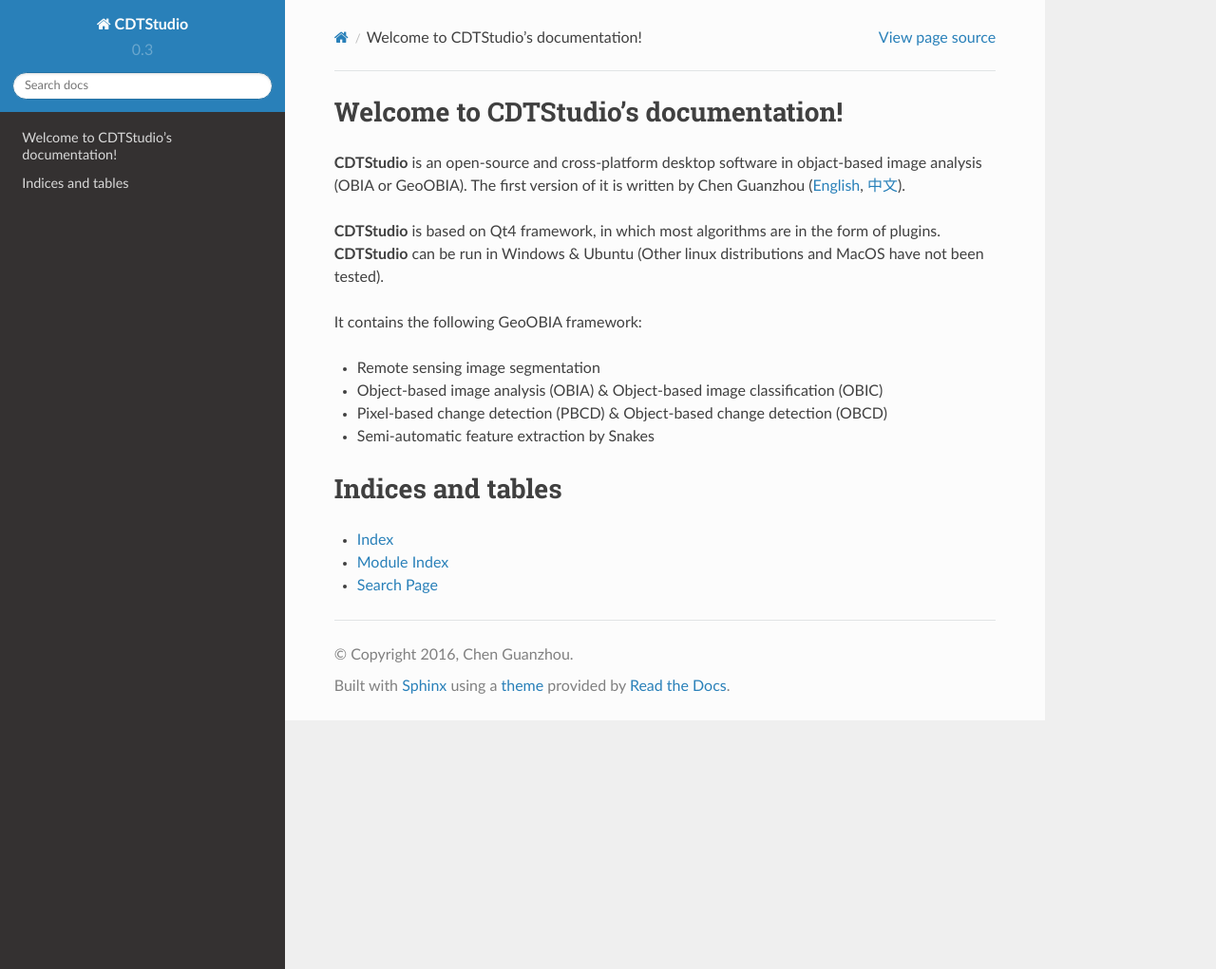
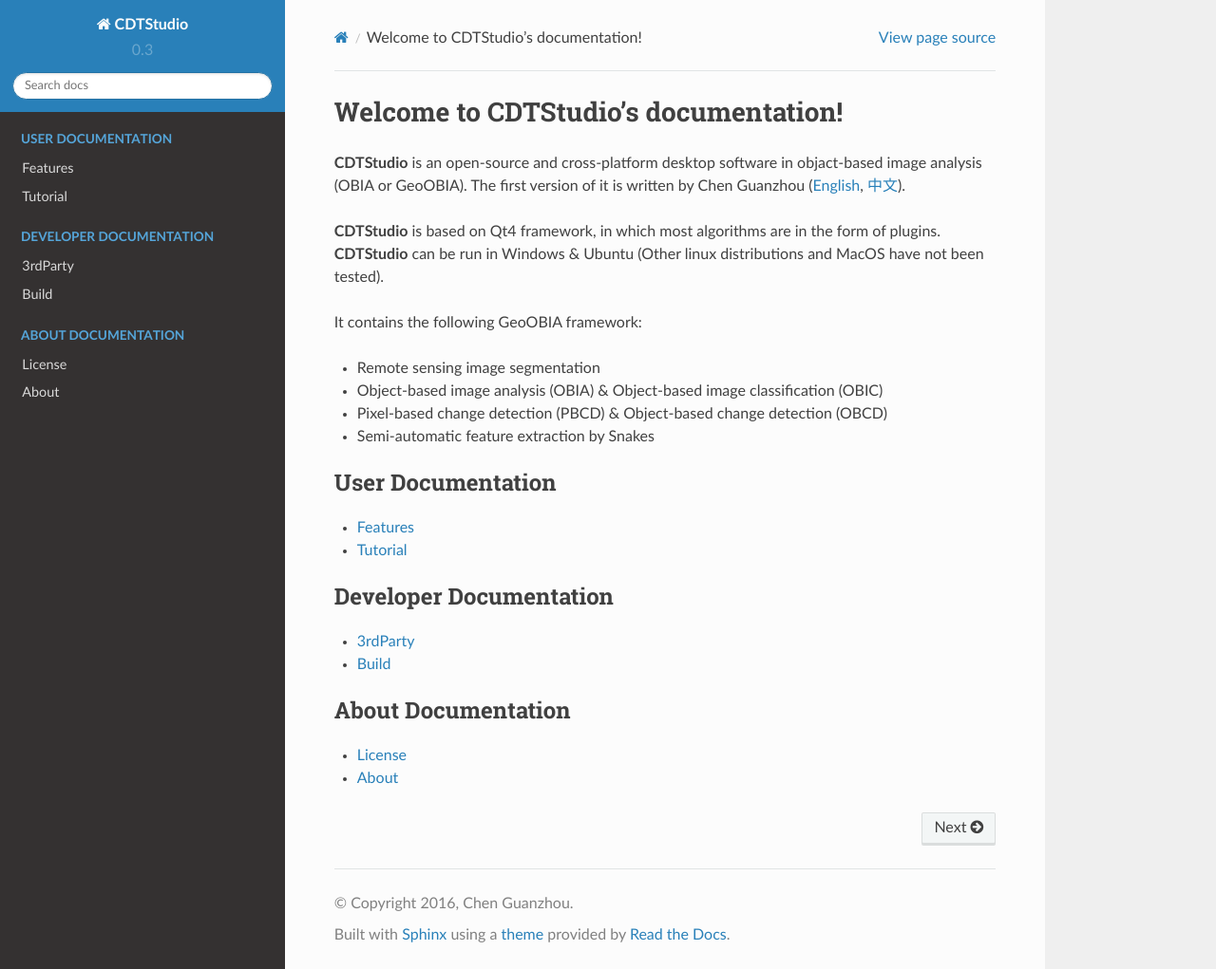
Before and after one commit to chenguanzhou/CDTStudio, a Sphinx documentation site: the page built from docs/index.rst, in a window 1280 px wide and 1021 px high. Shown: the whole window at 95% size. Built offline with Sphinx 7.4.7 and the Read the Docs theme 2.0.0, drawn with Linux system fonts in a browser that asks for light colours.

Commit message:
add some doc's pages

```diff
--- /dev/null
+++ b/docs/3rdparty.md
@@ -0,0 +1,2 @@
+3rdParty
+======
--- /dev/null
+++ b/docs/about.md
@@ -0,0 +1,2 @@
+About
+======
--- /dev/null
+++ b/docs/build.md
@@ -0,0 +1,2 @@
+Build
+======
--- /dev/null
+++ b/docs/features.md
@@ -0,0 +1,2 @@
+Features
+======
--- a/docs/index.rst
+++ b/docs/index.rst
@@ -19,12 +19,21 @@
 
 .. toctree::
    :maxdepth: 2
+   :caption: User Documentation
 
+   features
+   tutorials
 
+.. toctree::
+   :maxdepth: 2
+   :caption: Developer Documentation
 
-Indices and tables
-==================
+   3rdparty
+   build
 
-* :ref:`genindex`
-* :ref:`modindex`
-* :ref:`search`
+.. toctree::
+   :maxdepth: 2
+   :caption: About Documentation
+
+   license
+   about
--- /dev/null
+++ b/docs/license.md
@@ -0,0 +1,2 @@
+License
+======
--- /dev/null
+++ b/docs/tutorials.md
@@ -0,0 +1,2 @@
+Tutorial
+======
```
